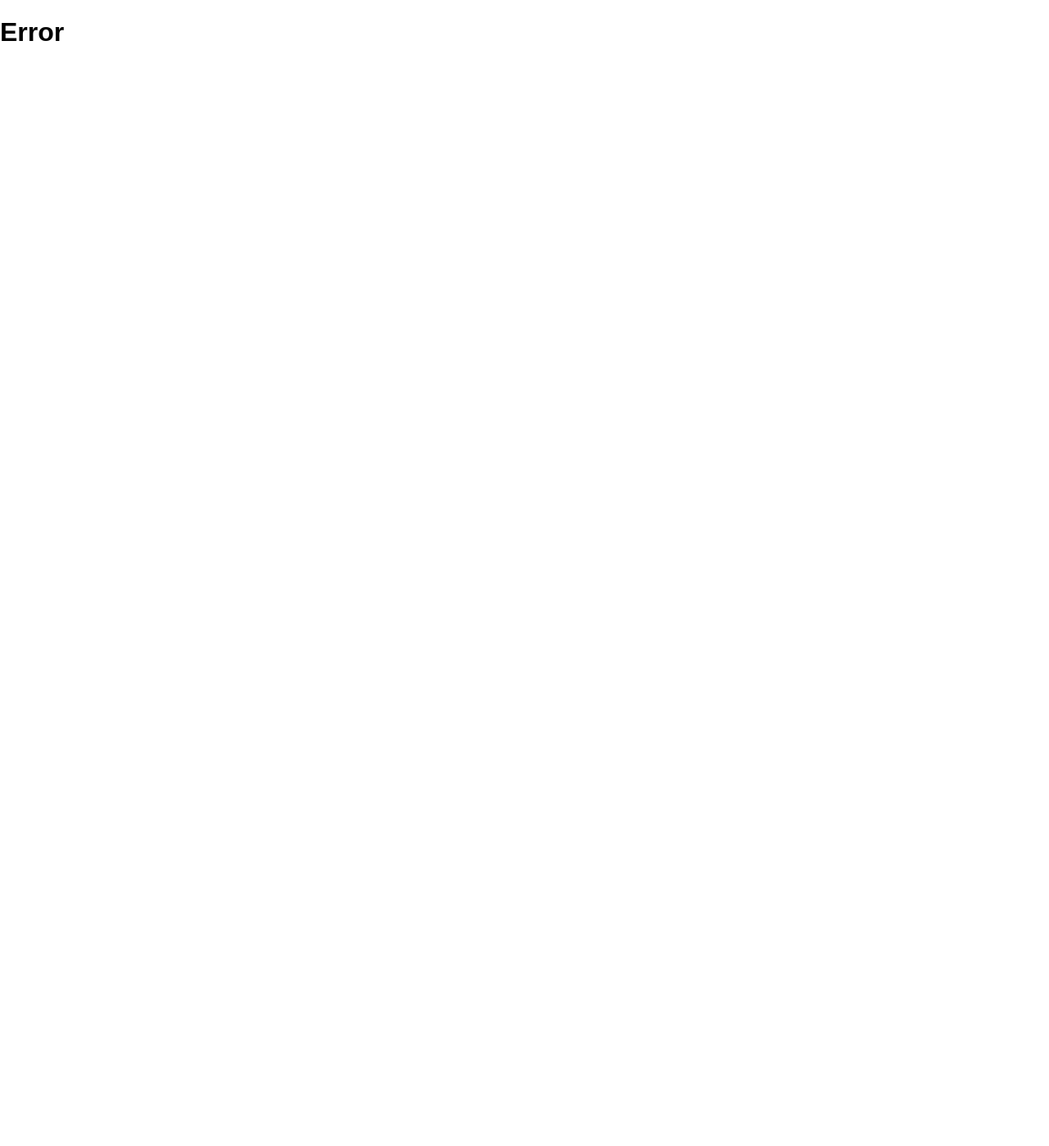
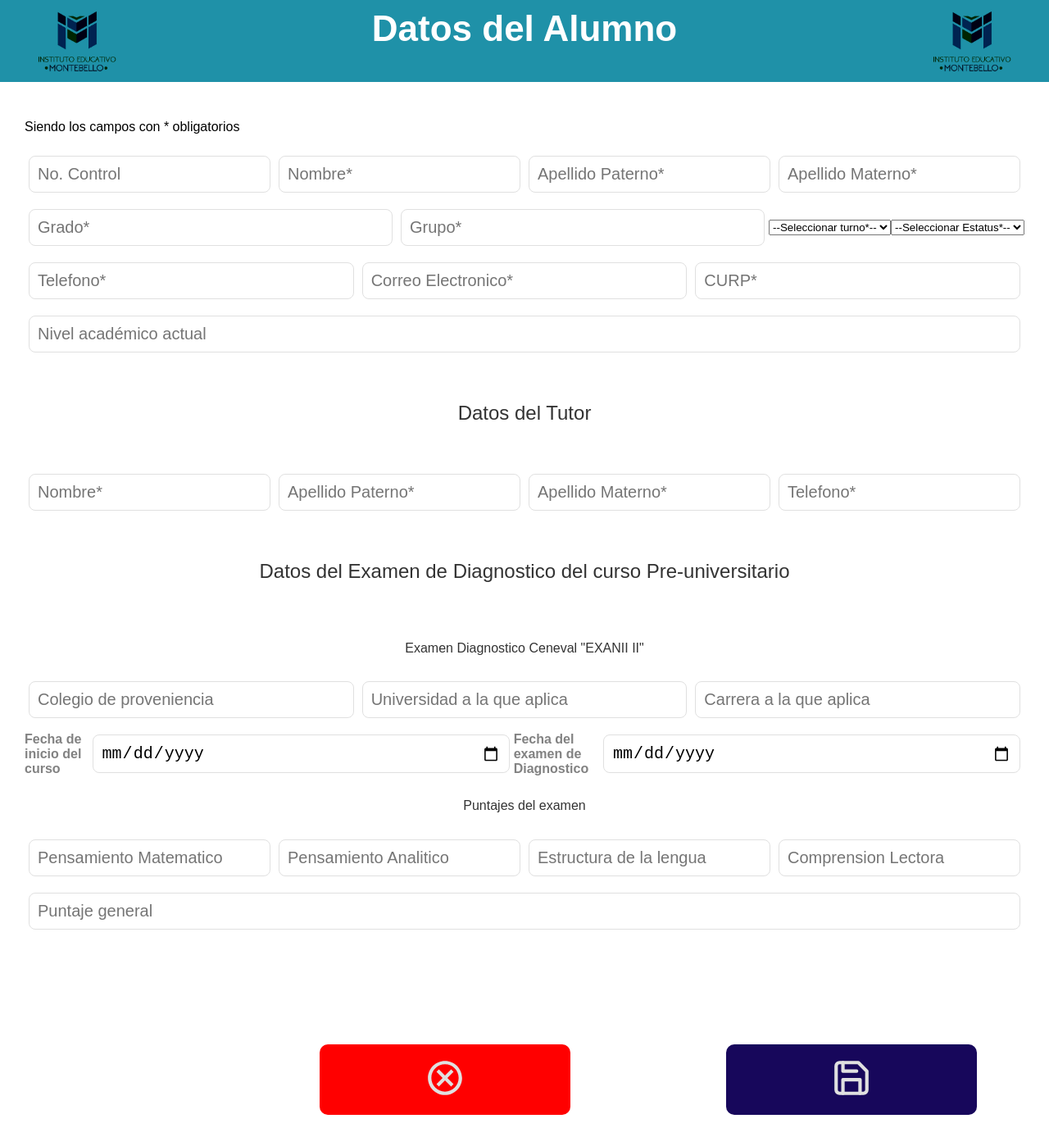
Before and after one commit to Adrian10-07/Proyecto-Integrador, a React (Vite) app in the folder moz-todo-react/: page /editAlumno in a window 1280 px wide. Before the commit this address had no page. Shown: the top 1398 px of the page at 82% size. Before the commit the page ends 800 px from the top, so only its background shows below. Built offline with nearby package versions, Linux system fonts and the light colour scheme.

Commit message:
Cambios en mostrar datos de alumno

```diff
--- a/moz-todo-react/src/componentes/AlumnosForm/Alum-Add/AggAlumno.jsx
+++ b/moz-todo-react/src/componentes/AlumnosForm/Alum-Add/AggAlumno.jsx
@@ -244,11 +244,7 @@ export default function AggAlumno() {
             <button onClick={handleSaveClick} className='dos'><FiSave className='icon-save'/></button>
 
             </div>
-
         </div>
-
-
-
     </div>
   )
 }
--- a/moz-todo-react/src/componentes/PagosEmpleadoForm/ChildModal.jsx
+++ b/moz-todo-react/src/componentes/PagosEmpleadoForm/ChildModal.jsx
@@ -2,11 +2,10 @@ import * as React from 'react';
 import Box from '@mui/material/Box';
 import Button from '@mui/material/Button';
 import Modal from '@mui/material/Modal';
-import {useState, useEffect} from 'react';
-import EditAlum from './EditAlum';
+import { useState, useEffect } from 'react';
+import { Link } from 'react-router-dom';
 
 const style = {
-
   position: 'absolute',
   top: '50%',
   left: '50%',
@@ -18,52 +17,39 @@ const style = {
   pt: 2,
   px: 4,
   pb: 3,
-
 };
 
-function ChildModal({valueId}) {
+function ChildModal({ valueId }) {
+    const [data, setData] = useState(null);
+    const [error, setError] = useState(null);
+    const [open, setOpen] = useState(false);
 
-  console.log("id: "+valueId);
-
-    const [recursos, setRecursos] = useState({}); // Changed to an object
-    const [error, setError] = useState(null); //Indica error al obtener recursos
-
-    const [open, setOpen] = useState(false);
     const handleOpen = () => {
         setOpen(true);
-        imprimirDatoDeUnAlumno(); // Fetch data when the modal opens
     };
+
     const handleClose = () => {
         setOpen(false);
     };
 
-    let name;
-
-    const imprimirDatoDeUnAlumno = () => {
+    const imprimirDatoDeUnAlumno = async () => {
         const url = 'http://localhost:3000/alumnos';
 
-        console.log(`${url}/${valueId}`)
-
-        fetch(`${url}/${valueId}`, {
-            method: "GET",
-        })
+        fetch(`${url}/${valueId}`)
         .then(response => {
-          console.log('Response status:', response.status);
-            if(!response.ok){
+            if (!response.ok) {
                 throw new Error('Error al imprimir los alumnos: ' + response.status);
             }
             return response.json();
         })
         .then(response => {
-          console.log('Data received:', response);
-          setRecursos(response);
-          console.log('Recursos after setting state:', recursos);
+            setData(response);
         })
         .catch(error => {
             console.error('Error fetching data:', error);
             setError(error.message);
         });
-    }
+    };
 
     useEffect(() => {
         if (open) {
@@ -71,10 +57,14 @@ function ChildModal({valueId}) {
         }
     }, [open]);
 
+    useEffect(() => {
+        console.log('Recursos has been updated:', data);
+    }, [data]);
+
     return (
         <React.Fragment>
             <Button onClick={handleOpen}>Mostrar datos del Alumno</Button>
-            <Button><EditAlum/></Button>
+
             <Modal
                 open={open}
                 onClose={handleClose}
@@ -84,45 +74,47 @@ function ChildModal({valueId}) {
                 <Box sx={{ ...style, width: 400 }}>
                     <h2 id="child-modal-title">Datos del Alumno</h2>
                     {error && <p>Error: {error}</p>}
-                    {!error && (
+                    {!error && data && data != null && (
                         <div>
                             <p id="child-modal-description">Datos del Alumno</p>
                             <ul>
-                                <li>Nombre: {recursos.nombre} {recursos.apellido_p} {recursos.apellido_m}</li>
-                                <li>Grado: {recursos.grado}</li>
-                                <li>Grupo: {recursos.grupo}</li>
-                                <li>Turno: {recursos.turno}</li>
-                                <li>No. Control: {recursos.noControl}</li>
-                                <li>Estatus: {recursos.tipo_estatus}</li>
-                                <li>CURP: {recursos.curp}</li>
-                                <li>Teléfono: {recursos.telefono}</li>
-                                <li>Correo: {recursos.correo}</li>
-                                <li>Tutor: {recursos.nombre_tutor} {recursos.apellidoP_tutor} {recursos.apellidoM_tutor}</li>
-                                <li>Teléfono del tutor: {recursos.telefono_tutor}</li>
-                                <li>Escuela de procedencia: {recursos.nivelAcademico}</li>
+                                <li>Nombre: {data[0].nombre} {data[0].apellido_p} {data[0].apellido_m}</li>
+                                <li>Grado: {data[0].grado}</li>
+                                <li>Grupo: {data[0].grupo}</li>
+                                <li>Turno: {data[0].turno}</li>
+                                <li>No. Control: {data[0].noControl}</li>
+                                <li>Estatus: {data[0].tipo_estatus}</li>
+                                <li>CURP: {data[0].curp}</li>
+                                <li>Teléfono: {data[0].telefono}</li>
+                                <li>Correo: {data[0].correo}</li>
+                                <li>Tutor: {data[0].nombre_tutor} {data[0].apellidoP_tutor} {data[0].apellidoM_tutor}</li>
+                                <li>Teléfono del tutor: {data[0].telefono_tutor}</li>
+                                <li>Escuela de procedencia: {data[0].nivelAcademico}</li>
                             </ul>
                             <p>Datos del Examen del Curso Pre-Universitario</p>
                             <ul>
-                                <li>Universidad a la que aspira: {recursos.colegioAspirado}</li>
-                                <li>Carrera a la que aspira: {recursos.carreraAspirada}</li>
-                                <li>Fecha de inicio del curso: {recursos.fechaInicioCurso}</li>
-                                <li>Fecha de examen de diagnóstico: {recursos.fechaExamenDiagnostico}</li>
-                                <li>Pensamiento Matemático: {recursos.nivelMatematico}</li>
-                                <li>Pensamiento Analítico: {recursos.nivelAnalitico}</li>
-                                <li>Nivel Lingüístico: {recursos.nivelLinguistico}</li>
-                                <li>Comprensión Lectora: {recursos.nivelComprension}</li>
-                                <li>Puntaje General: {recursos.nivelGeneral}</li>
+                                <li>Universidad a la que aspira: {data[0].colegioAspirado}</li>
+                                <li>Carrera a la que aspira: {data[0].carreraAspirada}</li>
+                                <li>Fecha de inicio del curso: {data[0].fechaInicioCurso}</li>
+                                <li>Fecha de examen de diagnóstico: {data[0].fechaExamenDiagnostico}</li>
+                                <li>Pensamiento Matemático: {data[0].nivelMatematico}</li>
+                                <li>Pensamiento Analítico: {data[0].nivelAnalitico}</li>
+                                <li>Nivel Lingüístico: {data[0].nivelLinguistico}</li>
+                                <li>Comprensión Lectora: {data[0].nivelComprension}</li>
+                                <li>Puntaje General: {data[0].nivelGeneral}</li>
                             </ul>
+                            <Link to={{ pathname : '/editAlumno', state : data[0]}}><Button>Editar Alumno</Button></Link>
                         </div>
                     )}
                     <Button onClick={handleClose}>Cerrar</Button>
+
                 </Box>
             </Modal>
         </React.Fragment>
     );
 }
 
-export default function NestedModal({valueId}) {
+export default function NestedModal({ valueId }) {
     const [open, setOpen] = useState(false);
     const handleOpen = () => {
         setOpen(true);
@@ -130,8 +122,6 @@ export default function NestedModal({valueId}) {
     const handleClose = () => {
         setOpen(false);
     };
-
-  const valorId = valueId; // Pasa el ID correcto según sea necesario
 
     return (
         <div>
@@ -147,7 +137,7 @@ export default function NestedModal({valueId}) {
                     <p id="parent-modal-description">
                         Duis mollis, est non commodo luctus, nisi erat porttitor ligula.
                     </p>
-                  <ChildModal valueId={valorId} />
+                    <ChildModal valueId={valueId} />
                 </Box>
             </Modal>
         </div>
--- a/moz-todo-react/src/componentes/PagosEmpleadoForm/EditAlum.jsx
+++ b/moz-todo-react/src/componentes/PagosEmpleadoForm/EditAlum.jsx
@@ -3,42 +3,174 @@ import Box from '@mui/material/Box';
 import Button from '@mui/material/Button';
 import Typography from '@mui/material/Typography';
 import Modal from '@mui/material/Modal';
+import Logo2 from '../AlumnosForm/Alum-Add/AggAssets/Logo2.png'
+import { useNavigate } from 'react-router-dom';
+import { useState, useEffect } from 'react';
+import { FiSave } from "react-icons/fi";
+import { MdOutlineCancel } from "react-icons/md";
+import { height } from '@fortawesome/free-brands-svg-icons/fa42Group';
+import { useLocation } from 'react-router-dom';
 
-const style = {
-  position: 'absolute',
-  top: '50%',
-  left: '50%',
-  transform: 'translate(-50%, -50%)',
-  width: 400,
-  bgcolor: 'background.paper',
-  border: '2px solid #000',
-  boxShadow: 24,
-  p: 4,
-};
-
-export default function EditAlum({idEditAlum}) {
+export default function EditAlum({}) {
   const [open, setOpen] = React.useState(false);
   const handleOpen = () => setOpen(true);
   const handleClose = () => setOpen(false);
+  const location = useLocation();
+  let {id, nombre, apellido_p, apellido_m, grado, grupo, turno, noControl, tipo_estatus, curp, telefono,
+    correo, nombre_tutor, apellidoP_tutor, apellidoM_tutor, telefono_tutor, nivelAcademico,
+    escuelaProcedente, colegioAspirado, carreraAspirada, fechaInicioCurso, fechaExamenDiagnostico,
+    nivelMatematico, nivelAnalitico, nivelLinguistico, nivelComprension, nivelGeneral} = location.state || {};
+  const [data, setData] = useState(null);
+  const [error, setError] = useState(null);
+
+
+  const handleSaveClick = () => {
+    Swal.fire({
+      title: "Do you want to save the changes?",
+      showDenyButton: true,
+      showCancelButton: true,
+      confirmButtonText: "Save",
+      denyButtonText: `Don't save`
+    }).then((result) => {
+      if (result.isConfirmed) {
+        Swal.fire("Saved!", "", "success");
+      } else if (result.isDenied) {
+        Swal.fire("Changes are not saved", "", "info");
+      }
+    });
+  }
+
+  const handleCancelClick = () =>{
+    Swal.fire({
+        title: "Cancelar Registro ¿?",
+        text: "Se borraran los datos ingresados",
+        icon: "warning",
+        showCancelButton: true,
+        cancelButtonColor: "#3085d6",
+        confirmButtonColor: "#d33",
+        confirmButtonText: "Si, Cancelar Registro",
+        cancelButtonText: "Volver al Registro",
+      })
+  }
+
+  const navigate = useNavigate();
+
+  const imprimirDatoDeUnAlumno = async () => {
+        const url = 'http://localhost:3000/alumnos';
+
+        fetch(`${url}/${valueId}`)
+        .then(response => {
+            if (!response.ok) {
+                throw new Error('Error al imprimir los alumnos: ' + response.status);
+            }
+            return response.json();
+        })
+        .then(response => {
+            setData(response);
+        })
+        .catch(error => {
+            console.error('Error fetching data:', error);
+            setError(error.message);
+        });
+    };
+
+    useEffect(() => {
+        if (open) {
+            imprimirDatoDeUnAlumno();
+        }
+    }, [open]);
+
+    useEffect(() => {
+        console.log('Recursos has been updated:', data);
+    }, [data]);
+
+
 
   return (
     <div>
-      <Button onClick={handleOpen}>Open modal</Button>
-      <Modal
-        open={open}
-        onClose={handleClose}
-        aria-labelledby="modal-modal-title"
-        aria-describedby="modal-modal-description"
-      >
-        <Box sx={style}>
-          <Typography id="modal-modal-title" variant="h6" component="h2">
-            Text in a modal
-          </Typography>
-          <Typography id="modal-modal-description" sx={{ mt: 2 }}>
-            Duis mollis, est non commodo luctus, nisi erat porttitor ligula.
-          </Typography>
-        </Box>
-      </Modal>
+        <header className='header'>
+            <img src={Logo2} alt="Left" className='header-image-left' />
+             Datos del Alumno
+             <img src={Logo2} alt="Left" className='header-image-rigth' />
+
+        </header>
+        <div className='Inputsagg'>
+        <div className='D-Alumno'>
+                    <p>Siendo los campos con * obligatorios</p>
+                    <div className='con1'>
+                        <input type='text' placeholder='No. Control' id='inputNoControl' value={noControl}/>
+                        <input type="text" placeholder='Nombre*' id='inputNombre'value={nombre} />
+                        <input type="text" placeholder='Apellido Paterno*' id='inputApellidoP' value={apellido_p} />
+                        <input type="text" placeholder='Apellido Materno*' id='inputApellidoM' value={apellido_m}/>
+                    </div>
+                    <div className='con1'>
+                        <input type='number' placeholder='Grado*' id='inputGrado' value={grado}/>
+                        <input type='text' placeholder='Grupo*' id='inputGrupo' value={grupo}/>
+                        <select id='inputTurno'>
+                            <option>--Seleccionar turno*--</option>
+                            <option value={1}>Matutino</option>
+                            <option value={2}>Vespertino</option>
+                        </select>
+                        <select id='inputEstatus'>
+                            <option>--Seleccionar Estatus*--</option>
+                            <option value={1}>Activo</option>
+                            <option value={2}>Inactivo</option>
+                            <option value={3}>Dado de baja</option>
+                            <option value={4}>Egresado</option>
+                        </select>
+                    </div>
+                    <div className='con2'>
+                        <input type="number" placeholder='Telefono*' id='inputTelefono' />
+                        <input type="text" placeholder='Correo Electronico*' id='inputCorreo' />
+                        <input type="text" placeholder='CURP*' id='inputCurp' />
+                    </div>
+                    <div className='con4'>
+                        <input type="text" placeholder='Nivel académico actual' id='inputlvlAcademic' />
+                    </div>
+                </div>
+                <div>
+                    <h2>Datos del Tutor</h2>
+                    <div className='D-Tutor'>
+                        <input type="text" placeholder='Nombre*' id='inputNombreTutor' />
+                        <input type="text" placeholder='Apellido Paterno*' id='inputApellidoPTutor' />
+                        <input type="text" placeholder='Apellido Materno*' id='inputApellidoMTutor' />
+                        <input type="number" placeholder='Telefono*' id='inputTelefonoTutor' />
+                    </div>
+                </div>
+                <div>
+                    <h2>Datos del Examen de Diagnostico del curso Pre-universitario</h2>
+                    <div className='D-Diagnostico'>
+                        <h4>Examen Diagnostico Ceneval "EXANII II"</h4>
+                        <div className='con5'>
+                            <input type='text' placeholder='Colegio de proveniencia' id='inputColegioProveniente' />
+                            <input type="text" placeholder='Universidad a la que aplica' id='inputUniversidadAspira' />
+                            <input type="text" placeholder='Carrera a la que aplica' id='inputCarreraAspira' />
+                        </div>
+                        <div className='con1'>
+                            <label>Fecha de inicio del curso</label>
+                            <input type='date' id='inputFechaCurso' />
+                            <label>Fecha del examen de Diagnostico</label>
+                            <input type='date' id='inputFechaExamen' />
+                        </div>
+                        <h4>Puntajes del examen</h4>
+                        <div className='con5'>
+                            <input type="number" placeholder='Pensamiento Matematico' id='inputMatScore' />
+                            <input type="number" placeholder='Pensamiento Analitico' id='inputAnalitScore' />
+                            <input type="number" placeholder='Estructura de la lengua' id='inputLangScore' />
+                            <input type="number" placeholder='Comprension Lectora' id='inputLectScore' />
+                        </div>
+                        <div className='con6'>
+                            <input type="number" placeholder='Puntaje general' id='inputGenScore' />
+                        </div>
+                    </div>
+                </div>
+            <div className='botones'>
+
+            <button onClick={handleCancelClick} className='uno'><MdOutlineCancel className='icon-cancel' /></button>
+            <button onClick={handleSaveClick} className='dos'><FiSave className='icon-save'/></button>
+
+            </div>
+        </div>
     </div>
   );
 }
--- a/moz-todo-react/src/main.jsx
+++ b/moz-todo-react/src/main.jsx
@@ -7,6 +7,7 @@ import Alumnos from './componentes/AlumnosForm/Alumnos';
 import AggAlumno from './componentes/AlumnosForm/Alum-Add/AggAlumno';
 import NestedModal from './componentes/PagosEmpleadoForm/ChildModal';
 import App from './App';
+import EditAlum from './componentes/PagosEmpleadoForm/EditAlum';
 
 const router = createBrowserRouter([
   {
@@ -35,6 +36,10 @@ const router = createBrowserRouter([
     path: "/empleados",
     element: <NestedModal/>,
   },
+  {
+    path: "/editAlumno",
+    element: <EditAlum/>,
+  },
 
 ])
 
```
Lines whose indentation alone changed are shown as unchanged.
